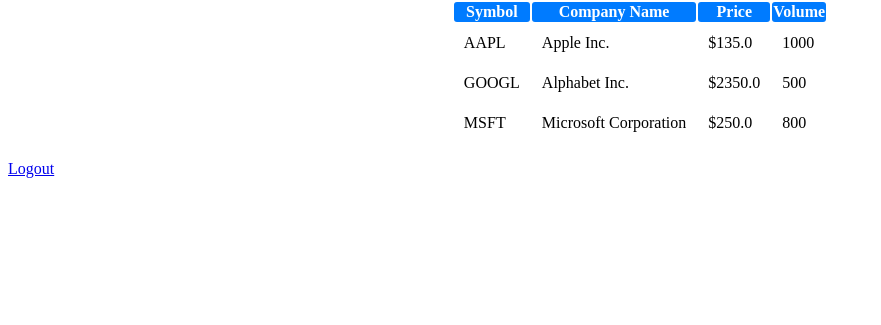
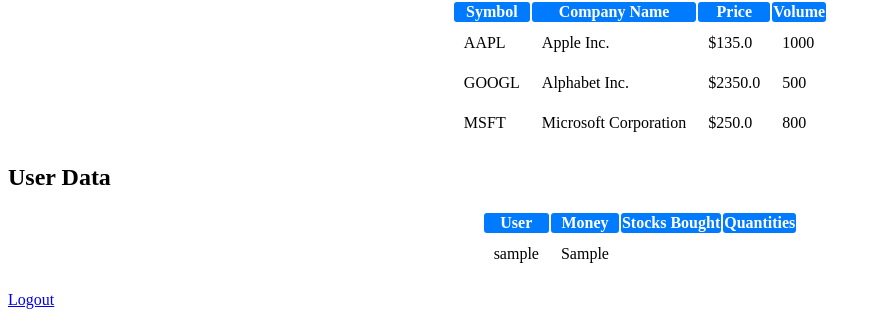
Before and after one commit to swopnil/VU-STOCK-EXCHANGE, a Flask app: page /admin in a window 1280 px wide. Shown: the part 779-1104 px from the top of the page, without its empty margins (0-881 px from the left). Before the commit the page ends 957 px from the top, so only its background shows below. Run offline with Flask 3, Linux system fonts and the light colour scheme; the visitor is signed in with stand-in values (Sample User, id 1); tables that the repository leaves empty or names only in its code hold one stand-in row (values such as "Sample post"); data that the repository does not hold is empty.

Commit message:
modifying admin page

```diff
--- a/app.py
+++ b/app.py
@@ -235,13 +235,48 @@
         return None
 
 @app.route('/admin')
+@app.route('/admin')
 def admin():
     if 'username' in session and session['username'] == "admin":
-        return render_template('admin.html', username=session['username'], stocks=stocks)
+        user_data = fetch_user_data()
+        return render_template('admin.html', username=session['username'], stocks=stocks, user_data=user_data)
     else:
         flash('Please log in as an admin', 'error')
         return redirect(url_for('login'))
+def fetch_user_data():
+    try:
+        cursor = db.cursor(dictionary=True)
+        # Query to fetch user data, their current money, and merged stocks
+        query = """
+        SELECT ID.Username, ID.Money, new_table.Symbol, SUM(new_table.Volume) AS TotalVolume
+        FROM ID
+        LEFT JOIN new_table ON ID.Username = new_table.Username
+        GROUP BY ID.Username, ID.Money, new_table.Symbol
+        """
+        cursor.execute(query)
+        rows = cursor.fetchall()
 
+        # Create a dictionary to store user data with merged stocks
+        user_data = {}
+
+        # Process the data and merge stocks for each user
+        for row in rows:
+            username = row['Username']
+            money = row['Money']
+            symbol = row['Symbol']
+            volume = row['TotalVolume']
+            if username not in user_data:
+                user_data[username] = {'Username': username, 'Money': money, 'Stocks': {}}
+            if symbol not in user_data[username]['Stocks']:
+                user_data[username]['Stocks'][symbol] = volume
+            else:
+                user_data[username]['Stocks'][symbol] += volume
+
+        cursor.close()
+        return user_data.values()
+    except Exception as e:
+        print("Error fetching user data:", e)
+        return None
 
 @app.route('/logout')
 def logout():
--- a/templates/admin.html
+++ b/templates/admin.html
@@ -66,6 +66,43 @@
            {% endfor %}
        </tbody>
    </table>
+
+   <div class="user-data">
+    <h2>User Data</h2>
+    <table>
+        <thead>
+            <tr>
+                <th>User</th>
+                <th>Money</th>
+                <th>Stocks Bought</th>
+                <th>Quantities</th>
+            </tr>
+        </thead>
+        <tbody>
+            {% for user in user_data %}
+            <tr>
+                <td>{{ user.Username }}</td>
+                <td>{{ user.Money }}</td>
+                <td>
+                    {% for symbol, volume in user.Stocks|dictsort %}
+                        {% if volume and volume != 0 %}
+                            {{ symbol }}{% if not loop.last %}, {% endif %}
+                        {% endif %}
+                    {% endfor %}
+                </td>
+                <td>
+                    {% for symbol, volume in user.Stocks|dictsort %}
+                        {% if volume and volume != 0 %}
+                            {{ volume }}{% if not loop.last %}, {% endif %}
+                        {% endif %}
+                    {% endfor %}
+                </td>
+            </tr>
+            {% endfor %}
+        </tbody>
+    </table>
+    </div>
+
    <p><a href="{{ url_for('logout') }}">Logout</a></p>
 </div>
 <script src="{{ url_for('static', filename='script.js') }}"></script>
```
